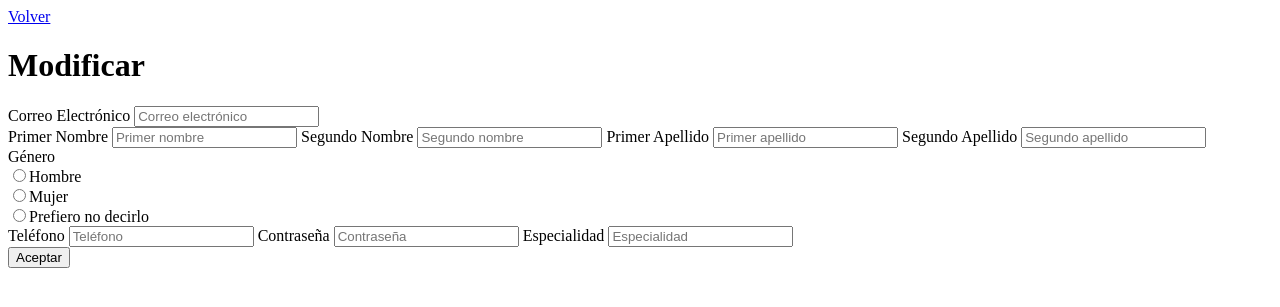
After one commit to ACKRONNE/Food-Control, a Flask app: template templates/e_editar_perfil.html in a window 1280 px wide. The commit adds this page. Shown: the top 307 px of the page. Run offline with Flask 3, Linux system fonts and the light colour scheme; the template is opened without the code that fills it, so the values that code supplies are empty.

Commit message:
:sparkles: Feature: Added modificar perfil especialista
Also was fixed the checkbox pre-marked on modificar perfil paciente

```diff
--- /dev/null
+++ b/templates/e_editar_perfil.html
@@ -0,0 +1,55 @@
+{% extends 'layout.html' %}
+
+{% block title %}Modificar Perfil{% endblock %}
+
+{% block body %}
+
+<a href="{{ url_for('especialista.perfil', id=get_esp.id_espe) }}">Volver</a>
+
+<h1>Modificar</h1>
+
+<form action="{{url_for('especialista.updateProfile', id=get_esp.id_espe)}}" method="POST">
+
+        <label>Correo Electrónico</label>
+        <input type="email" id="esp-correo" name="esp-correo" placeholder="Correo electrónico" value="{{get_esp.correo}}" required>
+
+        <div class="Paciente Info">
+        <label>Primer Nombre</label>
+        <input type="text" id="esp-pri-nombre" name="esp-pri-nombre" placeholder="Primer nombre" value="{{get_esp.pri_nombre}}" required>
+
+        <label>Segundo Nombre</label>
+        <input type="text" id="esp-seg-nombre" name="esp-seg-nombre" placeholder="Segundo nombre" value="{{get_esp.seg_nombre}}">
+
+        <label>Primer Apellido</label>
+        <input type="text" id="esp-pri-apellido" name="esp-pri-apellido" placeholder="Primer apellido" value="{{get_esp.pri_apellido}}" required>
+
+        <label>Segundo Apellido</label>
+        <input type="text" id="esp-seg-apellido" name="esp-seg-apellido" placeholder="Segundo apellido" value="{{get_esp.seg_apellido}}" required>
+
+        <div class="form-group">
+            <label>Género</label>
+            <div requiere>
+            <label><input type="radio" name="esp-sexo" value="M" {% if get_esp.sexo == "M" %} checked {% endif %}>Hombre</label><br>
+            <label><input type="radio" name="esp-sexo" value="F" {% if get_esp.sexo == "F" %} checked {% endif %}>Mujer</label><br>
+            <label><input type="radio" name="esp-sexo" value="O" {% if get_esp.sexo == "O" %} checked {% endif %}>Prefiero no decirlo</label><br>
+            </div>
+        </div>
+
+        <label>Teléfono</label>
+        <input type="tel" id="esp-telefono" name="esp-telefono" placeholder="Teléfono" value="{{get_esp.telefono}}" required>
+
+        <label>Contraseña</label>
+        <input type="password" id="esp-clave" name="esp-clave" placeholder="Contraseña" value="{{get_esp.clave}}" required>
+
+        <label>Especialidad</label>
+        <input type="text" id="esp-especialidad" name="esp-especialidad" placeholder="Especialidad" value="{{get_esp.especialidad}}" required>
+        </div>
+
+        <!-- Boton -->
+        <div class="button-container">
+            <button class="submit-btn" type="submit">Aceptar</button>
+        </div>
+        <!-- // -->
+</form>
+
+{% endblock %}
--- a/templates/e_perfil.html
+++ b/templates/e_perfil.html
@@ -23,7 +23,7 @@
         <p>Clave *******</p>
 
 
-        <a href="{{ url_for('especialista.perfil', id=get_esp.id_espe) }}">Editar Perfil</a>
+        <a href="{{ url_for('especialista.updateProfile', id=get_esp.id_espe) }}">Editar Perfil</a>
         <form action="{{ url_for('especialista.deleteAccount', id=get_esp.id_espe) }}" method="post">
             <input type="submit" value="Eliminar Cuenta">
         </form>
```
Also changed, not shown: src/routes/especialista.py (+31 -0 lines), src/routes/paciente.py (+19 -17 lines), templates/p_editar_perfil.html (+5 -6 lines).
